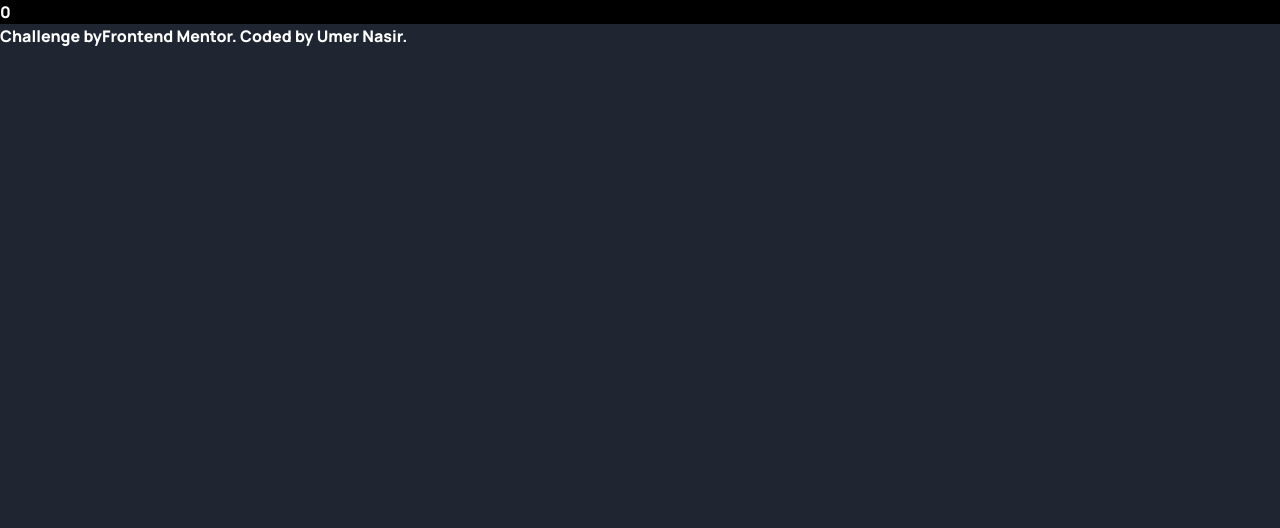
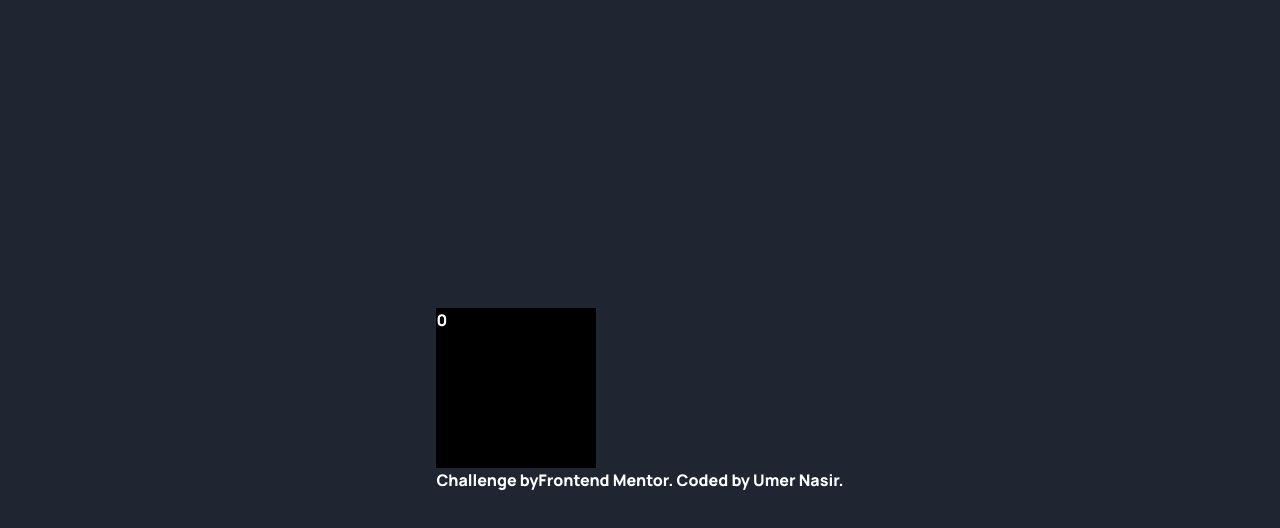
Before and after one commit to UmerNasir-2000/fem-advice-generator, a React (Vite) app: page / in a window 1280 px wide. Shown: the top 528 px of the page. Built offline with nearby package versions, Linux system fonts and the light colour scheme; no server answers.

Commit message:
[FEAT] Applied styles to body :muscle:

```diff
--- a/src/components/card/styles.module.scss
+++ b/src/components/card/styles.module.scss
@@ -1,3 +1,5 @@
 .card {
+  width: 10rem;
+  height: 10rem;
   background-color: black;
 }
--- a/src/styles/index.scss
+++ b/src/styles/index.scss
@@ -44,4 +44,8 @@ body {
   color: white;
   text-rendering: optimizeSpeed;
   line-height: 1.5;
+  display: flex;
+  justify-content: center;
+  align-items: center;
+  min-height: 100vh;
 }
```
